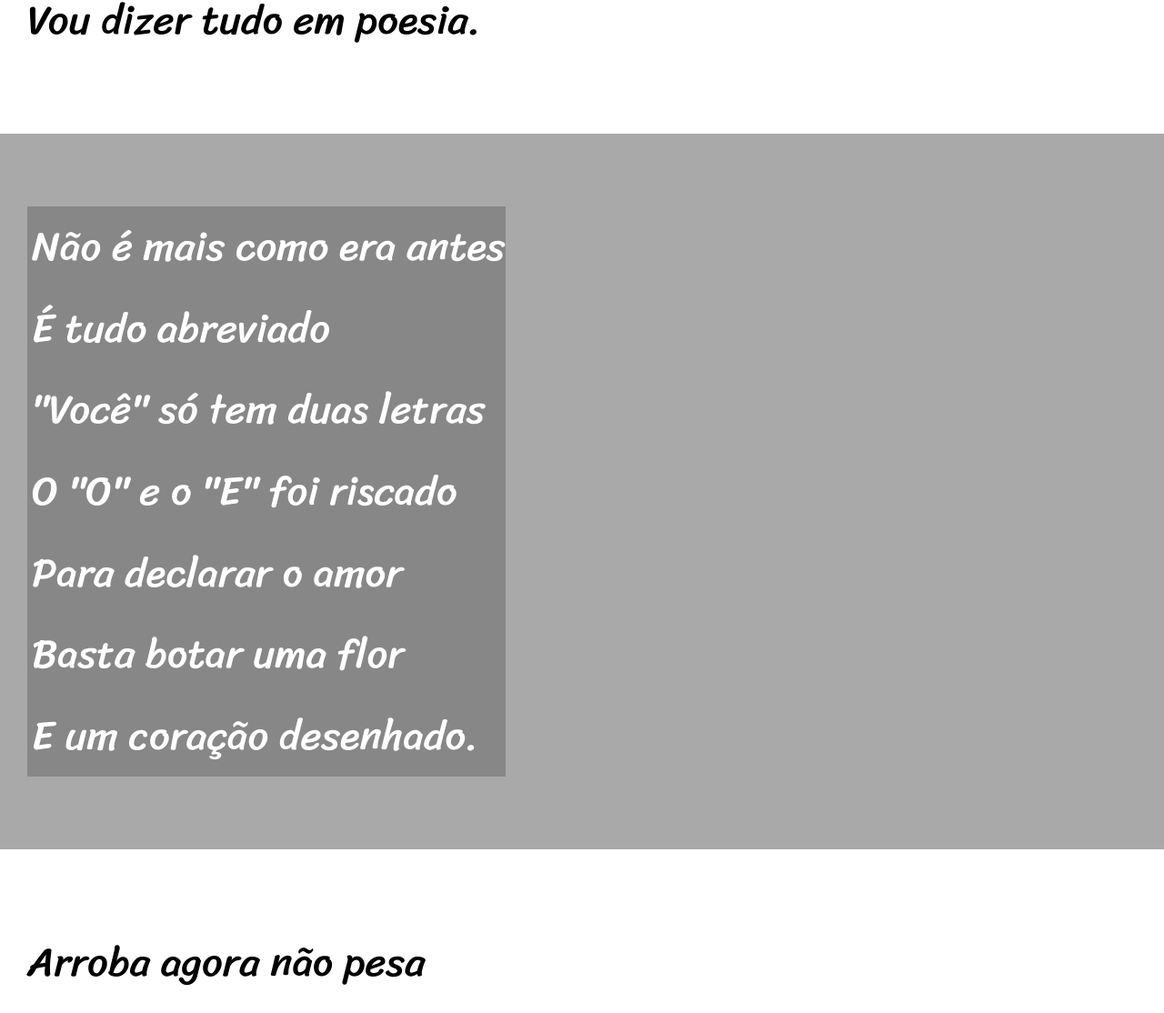
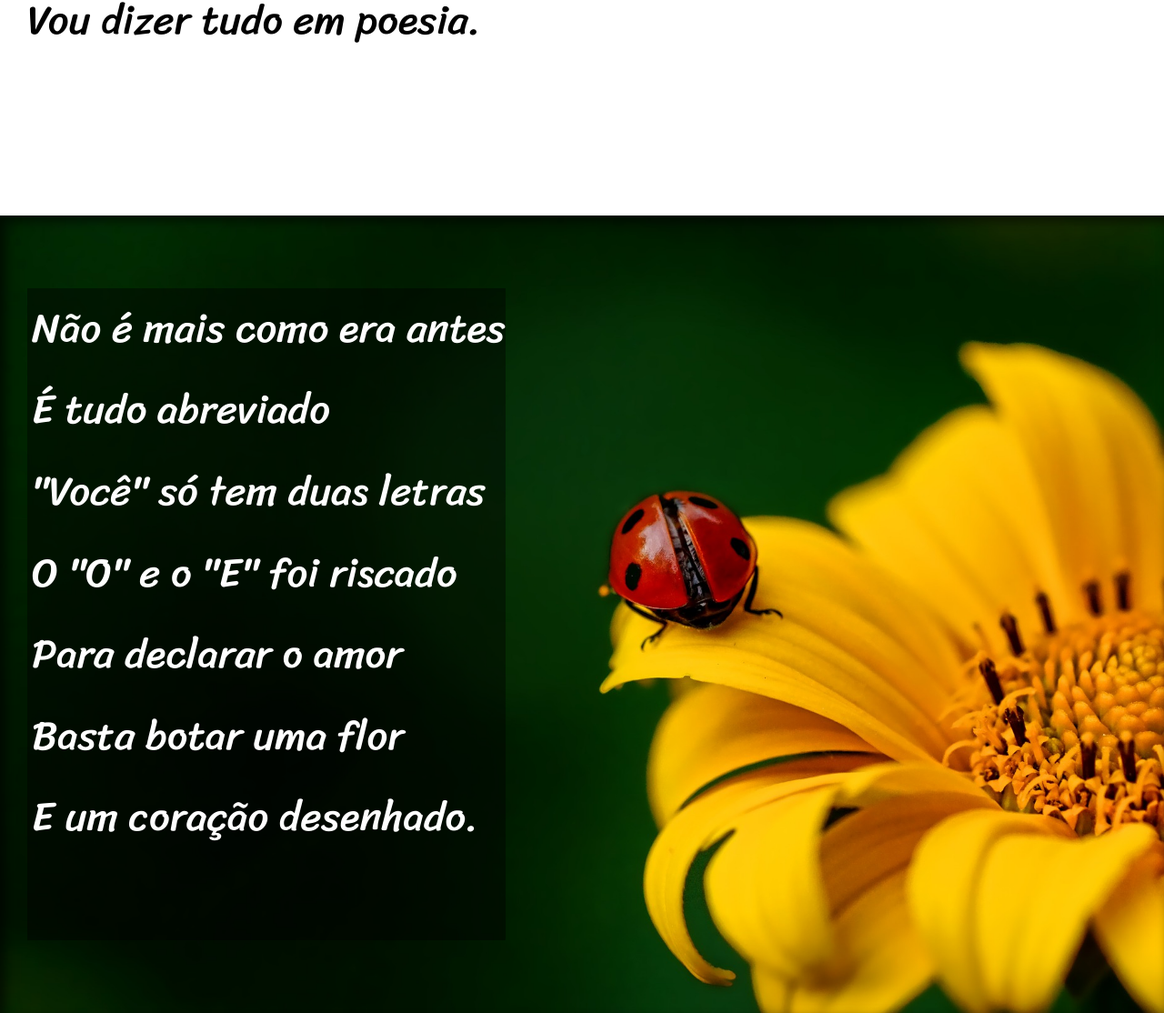
Before and after one commit to henriquei21/projeto-parallax, a plain HTML site: page index.html in a window 1280 px wide. Shown: the part 900-2014 px from the top of the page at 91% size. Drawn offline with Linux system fonts and the light colour scheme.

Commit message:
Aplicando as imagens

```diff
--- a/css/style.css
+++ b/css/style.css
@@ -45,20 +45,32 @@ section{
     padding: 10vh 0vh 10vh 30px;
     line-height: 2em;
 }
+section > p{
+    padding-bottom: 2em;
+}
 section.normal{
     color: #000;
     background-color: #ffffff;
 }
 section.imagem{
+    box-shadow: inset 6px 6px 13px 0px rgba(0, 0, 0, 0.644);
     color: #ffffff;
     background-color: #ffffff(68, 68, 68);
 }
 section.imagem > p{
     display: inline-block;
     padding-left: 5px;
-    background-color: rgba(0, 0, 0, 0.199);
+    background-color: rgba(0, 0, 0, 0.432);
 }
 
+section#img001{
+    background: url('../imagens/background001.jpg') fixed right top;
+    background-size: cover;
+}
+section#img002{
+    background: url('../imagens/background002.jpg') fixed right top;
+    background-size: cover;
+}
 
 footer{
     padding: 10px;
--- a/index.html
+++ b/index.html
@@ -24,7 +24,7 @@
             </p>
         </section>
 
-        <section class="imagem">
+        <section class="imagem" id="img001">
             <p>
                 Não é mais como era antes<br>
                 É tudo abreviado<br>
@@ -58,7 +58,7 @@
             </p>
         </section>
 
-        <section class="imagem">
+        <section class="imagem" id="img002">
             <p>
                 Tenho saudade das cartas<br>
                 Escritas com a própria mão<br>
```
